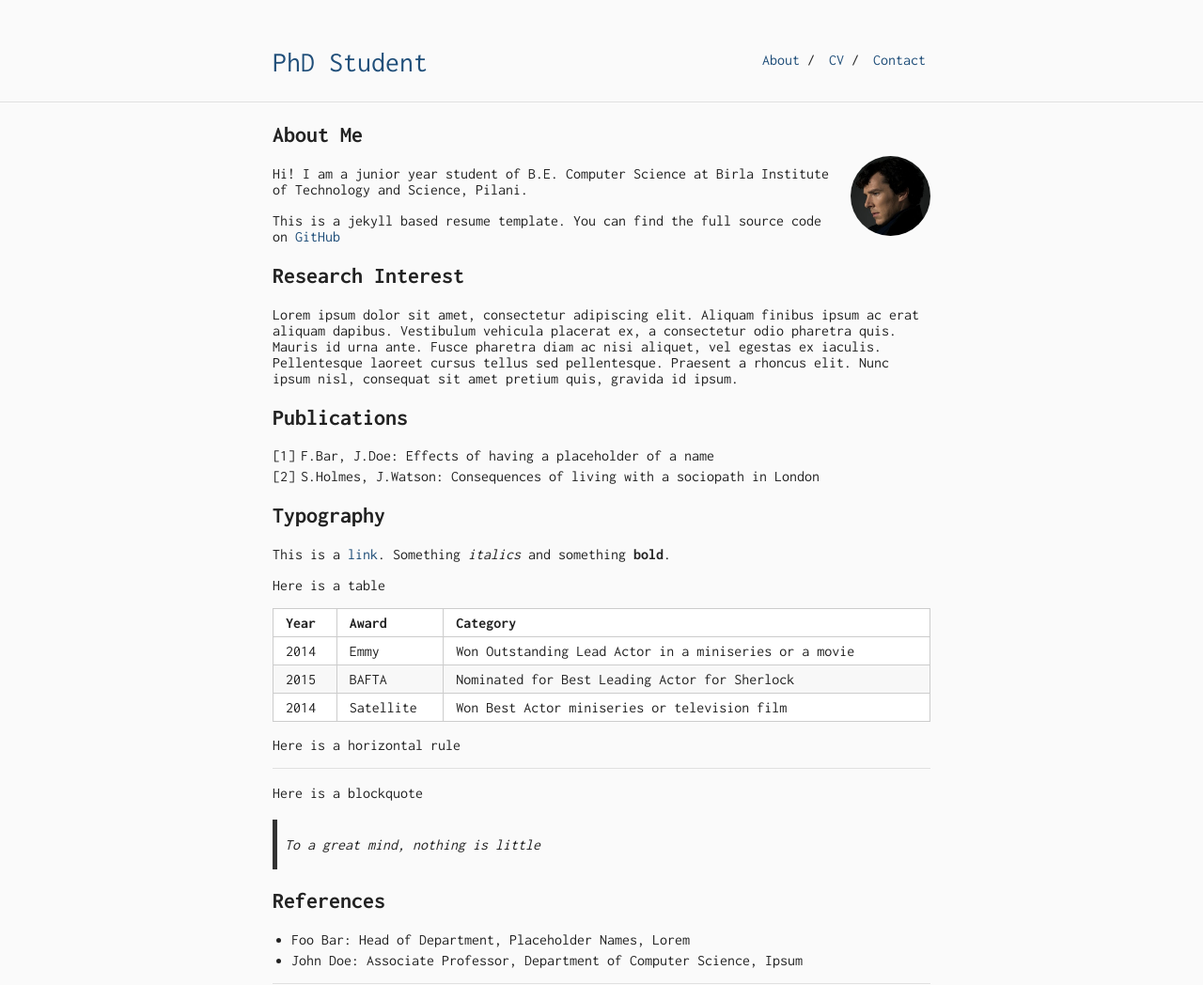
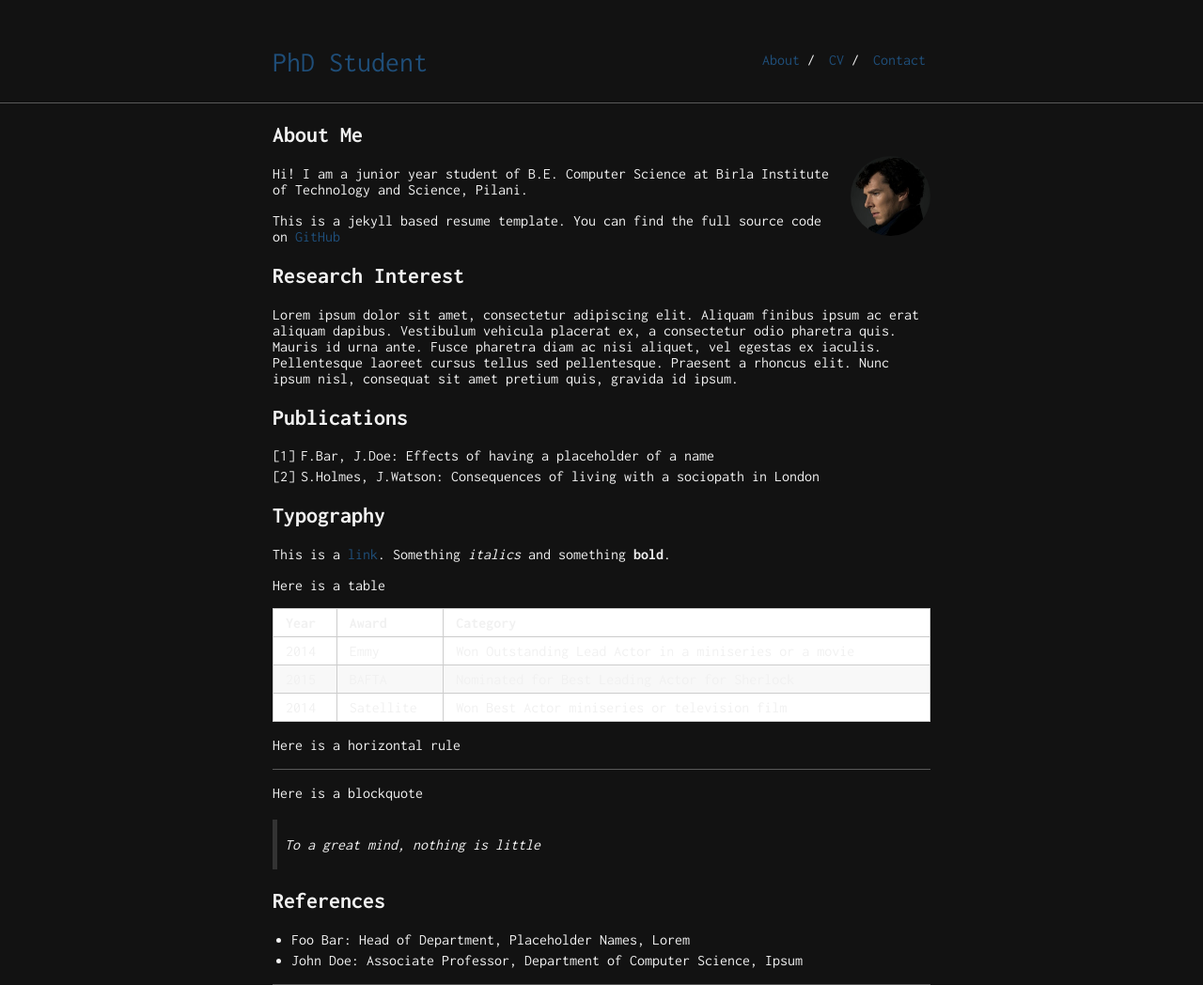
Before and after one commit to antoniod5836/antoniod5836.github.io, a Jekyll site: the page built from index.md, in a window 1280 px wide. Shown: the whole page at 94% size. Built offline with Jekyll 4.4.1, drawn with Linux system fonts in a browser that asks for light colours; our own code applies the rules of GitHub Pages for plain Markdown files.

Commit message:
Change body background and text colors to dark mode

```diff
--- a/css/main.scss
+++ b/css/main.scss
@@ -3,8 +3,8 @@
 @import "style";
 
 body {
-  background-color: #fafafa !important;
-  color: #222222 !important;
+  background-color: #121212 !important;
+  color: #f1f1f1 !important;
 }
 
 a {
```
